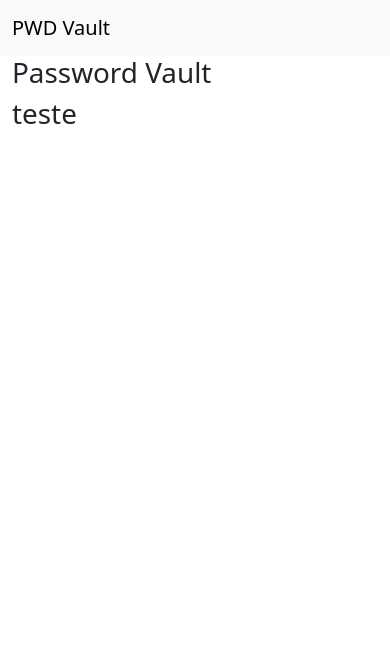
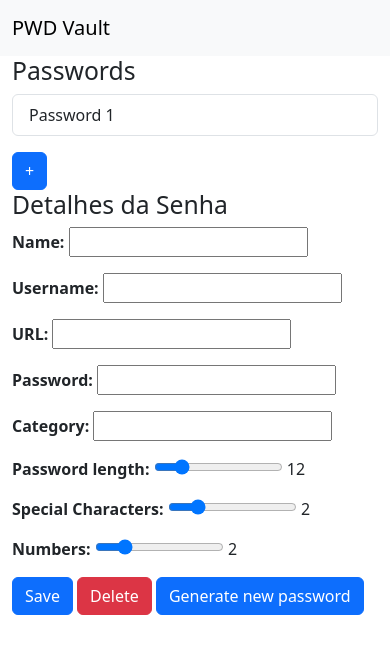
Before and after one commit to rarorza/Password_Vault, a Flask app: page / in a window 390 px wide. Shown: the top 654 px of the page. Run offline with Flask 3, Linux system fonts and the light colour scheme.

Commit message:
Update front end

```diff
--- a/app/static/js/script.js
+++ b/app/static/js/script.js
@@ -1,80 +1,101 @@
-// Função para copiar a senha para a área de transferência
-function copyPassword() {
-  const passwordInput = document.getElementById("password");
-  passwordInput.select();
-  document.execCommand("copy");
-}
+document.addEventListener('DOMContentLoaded', function() {
+  const passwordList = document.getElementById('password-list');
+  const detailsPassword = document.getElementById('details');
+  const inputName = document.getElementById('input-name');
+  const inputUsername = document.getElementById('input-username');
+  const inputUrl = document.getElementById('input-url');
+  const inputPassword = document.getElementById('input-password');
+  const btnAdd = document.getElementById('btn-add');
+  const btnRemove = document.getElementById('btn-remove');
 
-// Função para gerar uma nova senha
-function generatePassword() {
-  // Obter os valores dos parâmetros
-  const length = document.getElementById("length").value;
-  const numbers = document.getElementById("numbers").value;
-  const specialChars = document.getElementById("specialChars").value;
+  // Array para armazenar as senhas
+  const passwords = [
+    { name: 'Senha 1', username: 'usuario1', url: 'http://example.com', password: 'senha123' },
+  ];
 
-  // Fazer uma requisição ao backend para gerar a senha
-  // Substitua "URL_DO_BACKEND" pela URL real do seu backend
-  fetch("URL_DO_BACKEND", {
-    method: "POST",
-    headers: {
-      "Content-Type": "application/json",
-    },
-    body: JSON.stringify({ length, numbers, specialChars }),
-  })
-    .then(response => response.json())
-    .then(data => {
-      const passwordInput = document.getElementById("password");
-      passwordInput.value = data.password;
-    })
-    .catch(error => {
-      console.error("Erro ao gerar a senha:", error);
-    });
-}
+  // Função para atualizar o valor exibido ao lado dos sliders
+  function updateSliderValue(sliderId, spanId) {
+    const slider = document.getElementById(sliderId);
+    const span = document.getElementById(spanId);
+    span.textContent = slider.value;
+  }
 
-// Função para salvar os dados do usuário e adicionar à lista
-function saveData() {
-  // Obter os valores dos campos de entrada
-  const name = document.getElementById("name").value;
-  const username = document.getElementById("username").value;
-  const url = document.getElementById("url").value;
-  const category = document.getElementById("category").value;
+  // Atualizar o valor exibido ao carregar a página
+  updateSliderValue('slider-length', 'current-length');
+  updateSliderValue('slider-character', 'current-character');
+  updateSliderValue('slider-nums', 'current-nums');
 
-  // Criar um novo item de lista
-  const listItem = document.createElement("li");
-  listItem.innerHTML = `
-    <strong>Name:</strong> ${name}<br>
-    <strong>Username:</strong> ${username}<br>
-    <strong>URL:</strong> ${url}<br>
-    <strong>Category:</strong> ${category}<br>
-    <strong>Password:</strong> <br></br>
-    `;
-
-
-  // Criar os botões de editar e excluir
-  const editButton = document.createElement("button");
-  editButton.textContent = "Edit";
-  editButton.addEventListener("click", () => {
-    // Lógica para editar o item da lista
-    console.log("Editar item:", listItem.textContent);
+  // Event listener para atualizar o valor ao mover os sliders
+  document.getElementById('slider-length').addEventListener('input', function() {
+    updateSliderValue('slider-length', 'current-length');
   });
 
-  const deleteButton = document.createElement("button");
-  deleteButton.textContent = "Delete";
-  deleteButton.addEventListener("click", () => {
-    // Lógica para excluir o item da lista
-    listItem.remove();
+  document.getElementById('slider-character').addEventListener('input', function() {
+    updateSliderValue('slider-character', 'current-character');
   });
 
-  // Adicionar os botões ao item da lista
-  listItem.appendChild(editButton);
-  listItem.appendChild(deleteButton);
+  document.getElementById('slider-nums').addEventListener('input', function() {
+    updateSliderValue('slider-nums', 'current-nums');
+  });
 
-  // Adicionar o novo item à lista de senhas
-  const passwordList = document.getElementById("passwordList");
-  passwordList.appendChild(listItem);
-}
+  // Função para exibir os detalhes de uma senha
+  function showDetails(index) {
+    const password = passwords[index];
+    inputName.value = password.name;
+    inputUsername.value = password.username;
+    inputUrl.value = password.url;
+    inputPassword.value = password.password;
+    detailsPassword.style.display = 'block';
+  }
 
-// Adicionar os manipuladores de eventos aos botões
-document.getElementById("copyButton").addEventListener("click", copyPassword);
-document.getElementById("generatePassword").addEventListener("click", generatePassword);
-document.getElementById("save").addEventListener("click", saveData);
+  // Event listener para mostrar detalhes ao clicar em uma senha da lista
+  passwordList.addEventListener('click', function(event) {
+    const target = event.target;
+    if (target.tagName === 'LI') {
+      const index = Array.from(passwordList.children).indexOf(target);
+      if (index >= 0) {
+        showDetails(index);
+        // Remover a classe 'active' dos outros itens e adicionar ao item clicado
+        Array.from(passwordList.children).forEach((item, i) => {
+          if (i === index) {
+            item.classList.add('active');
+          } else {
+            item.classList.remove('active');
+          }
+        });
+      }
+    }
+  });
+
+  // Função para adicionar uma nova senha à lista
+  function addPassword() {
+    const newPassword = { nome: 'Nova Senha', username: 'novousuario', url: 'http://example.com', password: 'novasenha123' };
+    passwords.push(newPassword);
+    // Atualizar a lista de senhas
+    const newLi = document.createElement('li');
+    newLi.classList.add('list-group-item');
+    newLi.textContent = newPassword.nome;
+    passwordList.appendChild(newLi);
+  }
+
+  // Event listener para adicionar nova senha ao clicar no botão "Adicionar"
+  btnAdd.addEventListener('click', function() {
+    addPassword();
+  });
+
+  // Função para remover a senha selecionada
+  function removerSenhaSelecionada() {
+    const selectedLi = passwordList.querySelector('.list-group-item.active');
+    if (selectedLi) {
+      const index = Array.from(passwordList.children).indexOf(selectedLi);
+      passwords.splice(index, 1); // Remover a senha do array
+      passwordList.removeChild(selectedLi); // Remover o elemento da lista
+      detailsPassword.style.display = 'none'; // Ocultar os detalhes da senha
+    }
+  }
+
+  // Event listener para remover a senha selecionada ao clicar no botão "Remover Senha"
+  btnRemove.addEventListener('click', function() {
+    removerSenhaSelecionada();
+  });
+});
--- a/app/templates/base.html
+++ b/app/templates/base.html
@@ -30,6 +30,7 @@
   <script src="https://cdn.jsdelivr.net/npm/bootstrap@5.3.1/dist/js/bootstrap.bundle.min.js"
     integrity="sha384-HwwvtgBNo3bZJJLYd8oVXjrBZt8cqVSpeBNS5n7C8IVInixGAoxmnlMuBnhbgrkm"
     crossorigin="anonymous"></script>
-</body>
+  <script src="{{ url_for('static', filename='js/script.js') }}"></script>
+  </body>
 
 </html>
--- a/app/templates/home.html
+++ b/app/templates/home.html
@@ -2,15 +2,46 @@
 {% block body %}
 <main>
   <div class="container">
-    <h1>Password Vault</h1>
     <div class="row">
-      <div class="col">
-        <form action="" method="post">
-          <h1>teste</h1>
-        </form>
+      <div class="col-md-4">
+        <h2>Passwords</h2>
+        <ul class="list-group" id="password-list">
+          <li class="list-group-item">Password 1</li>
+        </ul>
+        <button class="btn btn-primary mt-3" id="btn-add">+</button>
+      </div>
+
+      <div class="col-md-8" id="details">
+        <h2>Detalhes da Senha</h2>
+        <p><strong>Name:</strong> <input type="text" id="input-name"></p>
+        <p><strong>Username:</strong> <input type="text" id="input-username"></p>
+        <p><strong>URL:</strong> <input type="text" id="input-url"></p>
+        <p><strong>Password:</strong> <input type="text" id="input-password"></p>
+        <p><strong>Category:</strong> <input type="text" id="input-category"></p>
+
+        <!-- Sliders -->
+        <p>
+          <strong>Password length:</strong>
+          <input type="range" min="8" max="30" value="12" id="slider-length">
+          <span id="current-length">12</span>
+        </p>
+        <p>
+          <strong>Special Characters:</strong>
+          <input type="range" min="0" max="10" value="2" id="slider-character">
+          <span id="current-character">2</span>
+        </p>
+        <p>
+          <strong>Numbers:</strong>
+          <input type="range" min="0" max="10" value="2" id="slider-nums">
+          <span id="current-nums">2</span>
+        </p>
+
+        <!-- Buttons -->
+        <button class="btn btn-primary" id="btn-save">Save</button>
+        <button class="btn btn-danger" id="btn-remove">Delete</button>
+        <button class="btn btn-primary" id="btn-new-password">Generate new password</button>
       </div>
     </div>
-
   </div>
 </main>
 {% endblock %}
```
Also changed, not shown: app/static/css/style.css (deleted, +0 -73 lines).
